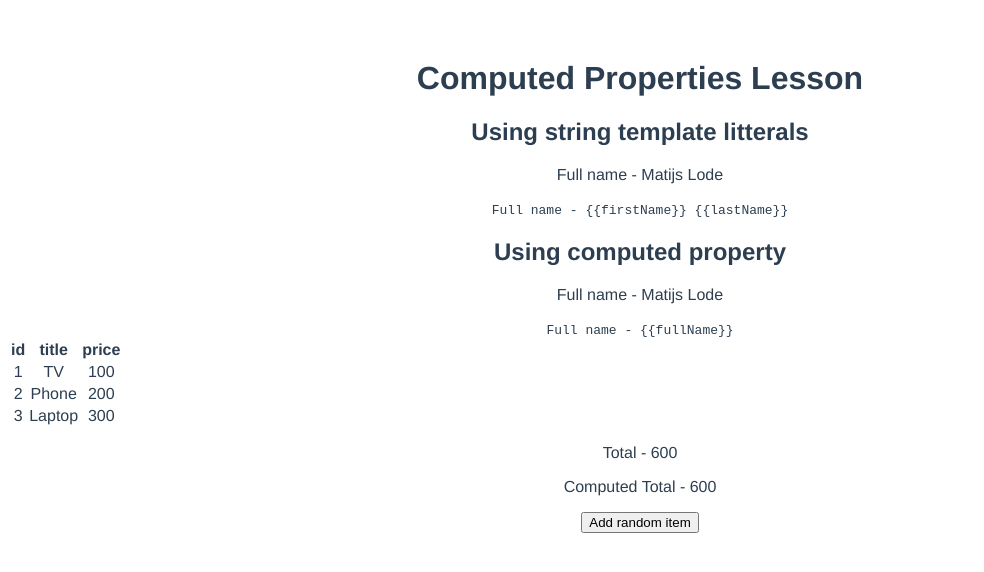
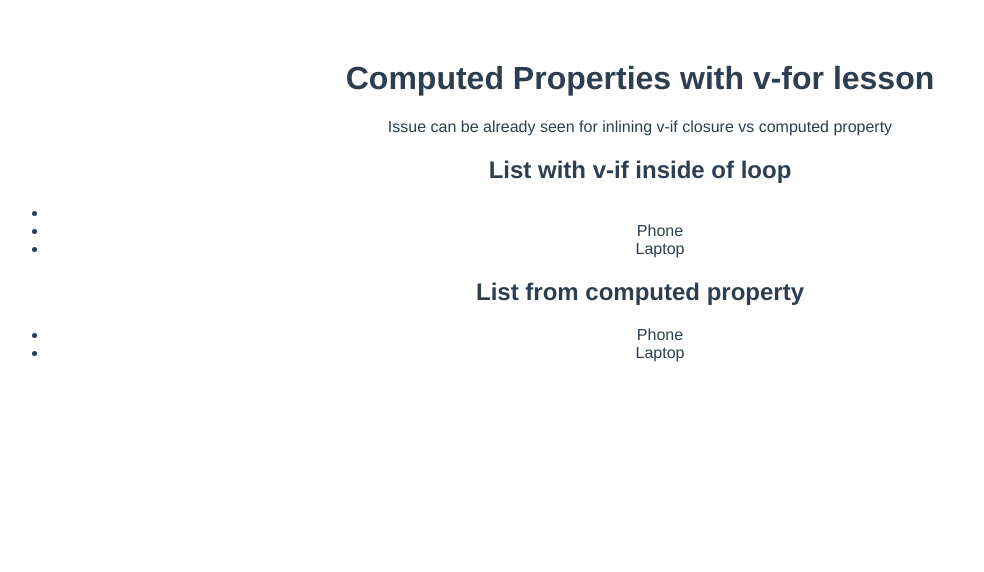
Before and after one commit to Rzaw/vue-js-training, a Vue app: page / in a window 1280 px wide. Shown: the top 572 px of the page, without its empty margins (0-984 px from the left). Built offline with nearby package versions, Linux system fonts and the light colour scheme.

Commit message:
Completed lesson (25). Learned about  Computed properties in v-for clousre and how can make difference in redering and performance

```diff
--- a/src/App.vue
+++ b/src/App.vue
@@ -9,7 +9,8 @@
     <!-- <EventsLessonComponent /> -->
     <!-- <FormLessonComponent /> -->
     <!-- <DirectivesLessonComponent /> -->
-    <ComputedPropertiesLessonComponent />
+    <!-- <ComputedPropertiesLessonComponent /> -->
+    <ComputedPropsVforComponent />
   </div>
 </template>
 
@@ -20,7 +21,8 @@
   // import EventsLessonComponent from './components/EventsLessonComponent.vue'
   // import FormLessonComponent from './components/FormLessonComponent.vue'
   // import DirectivesLessonComponent from './components/DirectivesLessonComponent.vue'
-  import ComputedPropertiesLessonComponent from './components/ComputedPropertiesLessonComponent.vue'
+  // import ComputedPropertiesLessonComponent from './components/ComputedPropertiesLessonComponent.vue'
+  import ComputedPropsVforComponent from './components/ComputedPropsVforComponent.vue'
 export default {
   name: "App",
   components: {
@@ -29,7 +31,8 @@ export default {
     // MethodsLessonComponent,
     // EventsLessonComponent,
     // DirectivesLessonComponent,
-    ComputedPropertiesLessonComponent
+    // ComputedPropertiesLessonComponent
+    ComputedPropsVforComponent
   },
   data() {
     return {
--- /dev/null
+++ b/src/components/ComputedPropsVforComponent.vue
@@ -0,0 +1,52 @@
+<template>
+  <h1>Computed Properties with v-for lesson</h1>
+<p>Issue can be already seen for inlining v-if closure vs computed property</p>
+  <h2>List with v-if inside of loop</h2>
+  <ul>
+    <li v-for="item in items" :key="item.id">
+      <span v-if="item.price > 100">{{ item.title }}</span>
+    </li>
+  </ul>
+
+  <h2>List from computed property</h2>
+  <ul>
+      <li v-for="item in getExpensiveItems" :key="item.id">
+        {{item.title}}
+      </li>
+  </ul>
+</template>
+
+<script>
+export default {
+  name: "ComputedPropsVforComponent",
+  data() {
+    return {
+      items: [
+        {
+          id: 1,
+          title: "TV",
+          price: 100,
+        },
+        {
+          id: 2,
+          title: "Phone",
+          price: 200,
+        },
+        {
+          id: 3,
+          title: "Laptop",
+          price: 300,
+        },
+      ],
+    };
+  },
+  computed: {
+    getExpensiveItems() {
+      return this.items.filter((item) => item.price > 100);
+    },
+  },
+};
+</script>
+
+<style>
+</style>
```
